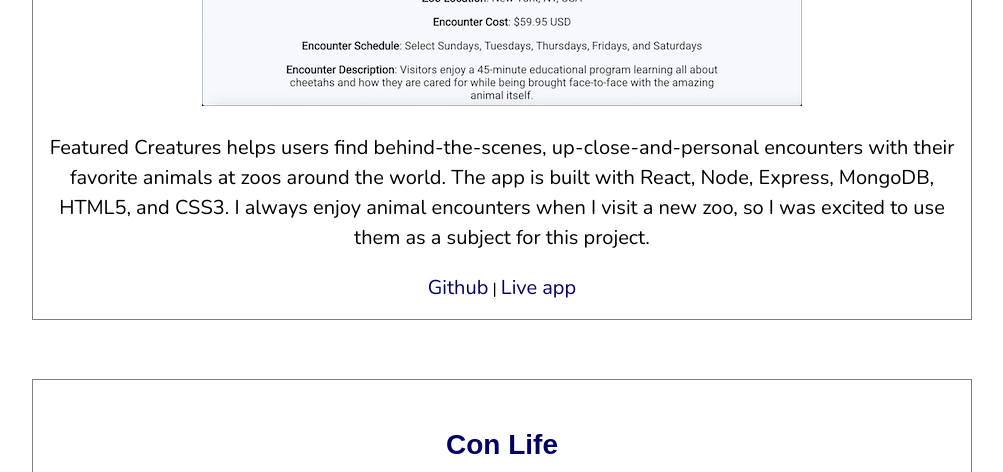
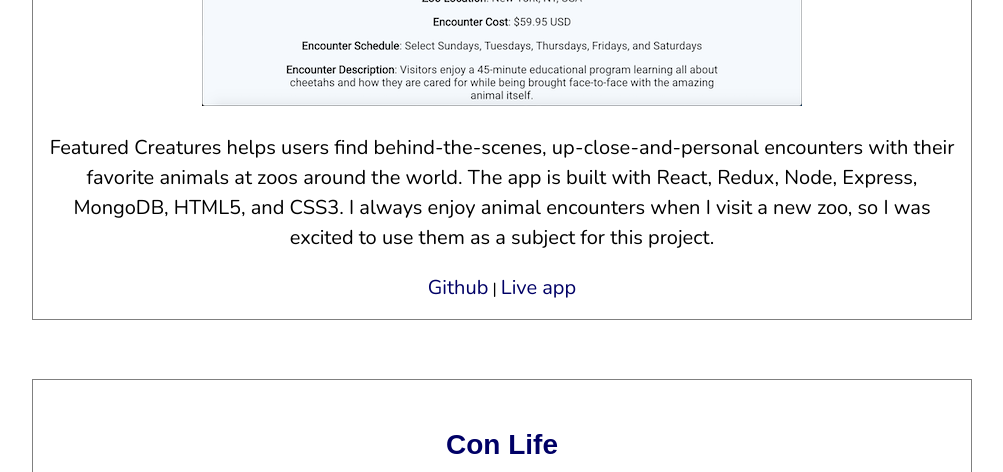
Before and after one commit to TheGaff87/portfolio, a plain HTML site: page index.html in a window 1280 px wide. Shown: the part 1680-2152 px from the top of the page, without its empty margins (138-1141 px from the left). Drawn offline with nearby package versions, Linux system fonts and the light colour scheme; a web font is replaced by a local one.

Commit message:
minor updates

```diff
--- a/index.html
+++ b/index.html
@@ -49,7 +49,7 @@
                     <h3>Featured Creatures</h3>
                     <img src='featured_creatures.png' alt='Featured Creatures screenshot' class='creatures'/>
                     <p>
-                        Featured Creatures helps users find behind-the-scenes, up-close-and-personal encounters with their favorite animals at zoos around the world. The app is built with React, Node, Express, MongoDB, HTML5, and CSS3. I always enjoy animal encounters when I visit a new zoo, so I was excited to use them as a subject for this project.
+                        Featured Creatures helps users find behind-the-scenes, up-close-and-personal encounters with their favorite animals at zoos around the world. The app is built with React, Redux, Node, Express, MongoDB, HTML5, and CSS3. I always enjoy animal encounters when I visit a new zoo, so I was excited to use them as a subject for this project.
                     </p>
                     <span><a href='https://github.com/TheGaff87/featured_creatures_client' target='_blank'>Github</a></span>  |
                     <span><a href='https://featured-creatures.herokuapp.com/' target='_blank'>Live app</a></span>
```
